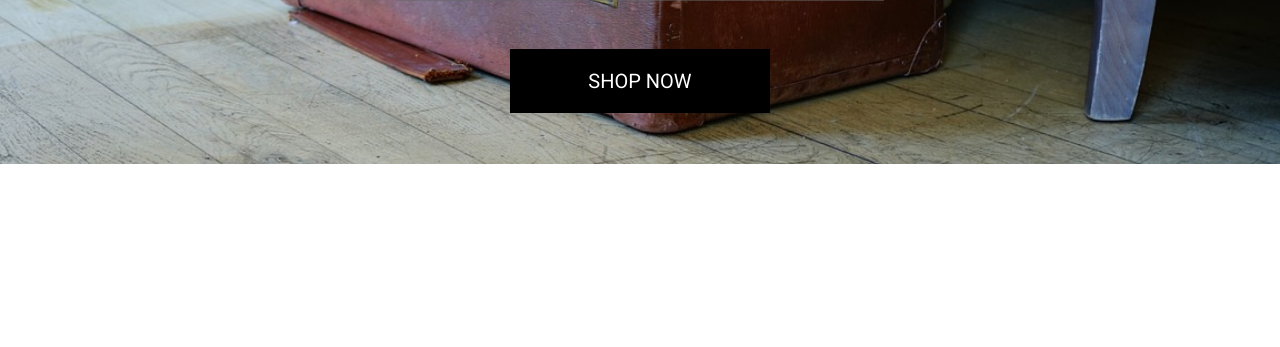
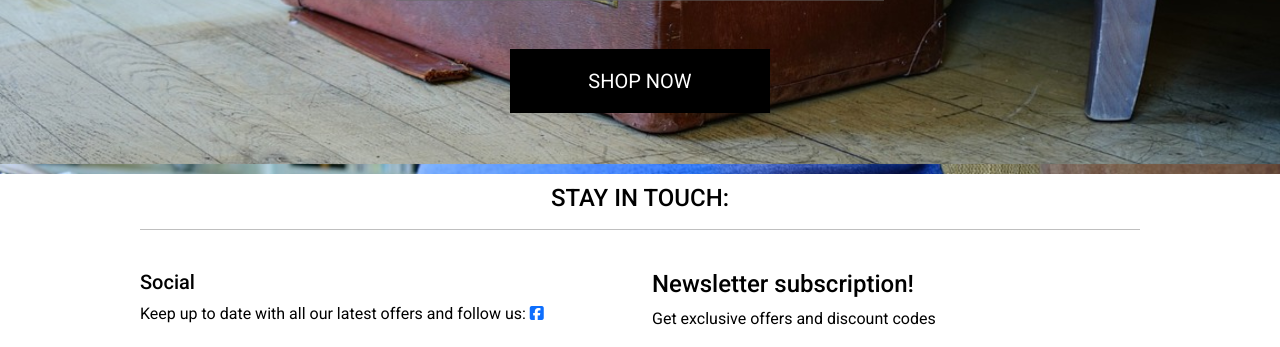
Before and after one commit to RenaSchott/Project5-MyBag, a Django app: page / in a window 1280 px wide. Shown: the part 636-983 px from the top of the page. Before the commit the page ends 800 px from the top, so only its background shows below. Run offline with Django 4.2, Linux system fonts and the light colour scheme; some libraries are stand-ins or nearby versions.

Commit message:
feat: added footer to base template

```diff
--- a/static/css/base.css
+++ b/static/css/base.css
@@ -8,7 +8,17 @@ body {
     height: calc(100vh - 164px);
     color: #790606;
     font-family: 'Roboto';
-';
+}
+
+.footer-container {
+    margin-top: 10px;
+    padding-top: 10px;
+    background-color: white;
+    color: #000;
+}
+
+.container-footer {
+    padding: 5px;
 }
 
 /* from Bulma */
--- a/templates/base.html
+++ b/templates/base.html
@@ -44,6 +44,7 @@
     <title>My Bag {% block extra_title %}{% endblock %}</title>
   </head>
   <body>
+    <!-- Header section -->
     <header class="container-fluid fixed-top">
       <div id="topnav tn" class="row bg-white pt-lg-2 d-none d-lg-flex">
         <div class="col-12 col-lg-4 py-1 py-lg-0 d-flex justify-content-start">
@@ -128,8 +129,34 @@
     {% block page_header %}
     {% endblock %}
 
+    <!-- Main section -->
     {% block content %}
     {% endblock %}
+
+    <!-- Footer section -->
+    <footer class="footer-container">
+      <div class="container">
+        <section class="footer">
+            <div class="row">
+            <div class="col-12 page-header mb-4">
+                <h4 class="text-uppercase text-center">Stay in touch:</h4>
+                <hr>
+            </div>
+        </div>
+        <div class="row">
+            <div class="col-12 col-md-6">
+            <h5>Social</h5>
+            <p>Keep up to date with all our latest offers and follow us: <a href="https://www.facebook.com/" target="_blank" rel="noopener noreferre"><i class="fab fa-facebook-square"></i></a></p>
+            </div>
+            <div class="col-12 col-md-6">
+            <h4>Newsletter subscription!</h4>
+            <p>Get exclusive offers and discount codes</p>
+            <!-- Mailchimp signup form here -->
+            </div>
+        </div>
+        </section>
+      </div>
+    </footer>
 
     {% block postloadjs %}
     {% endblock %}
```
